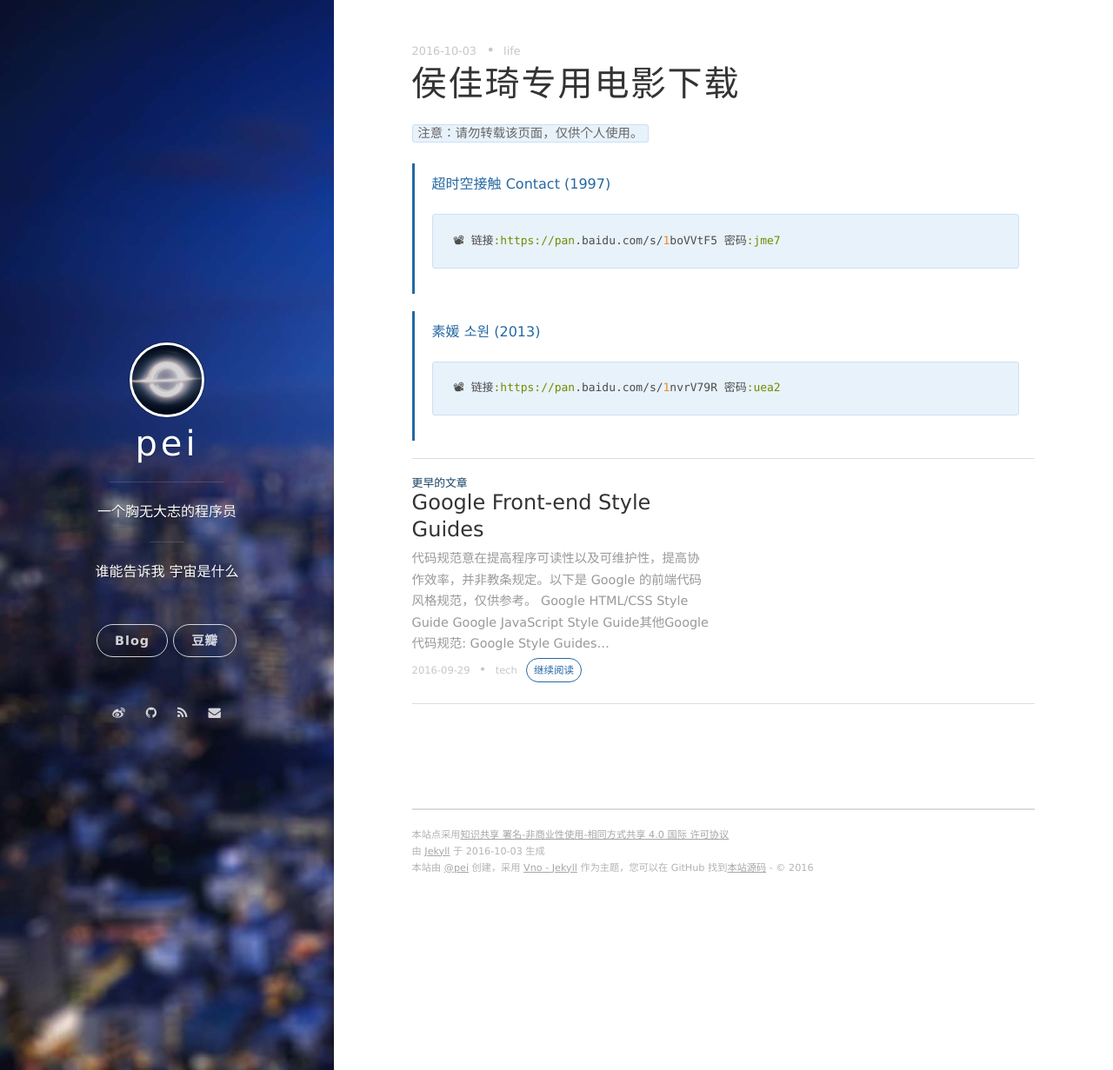
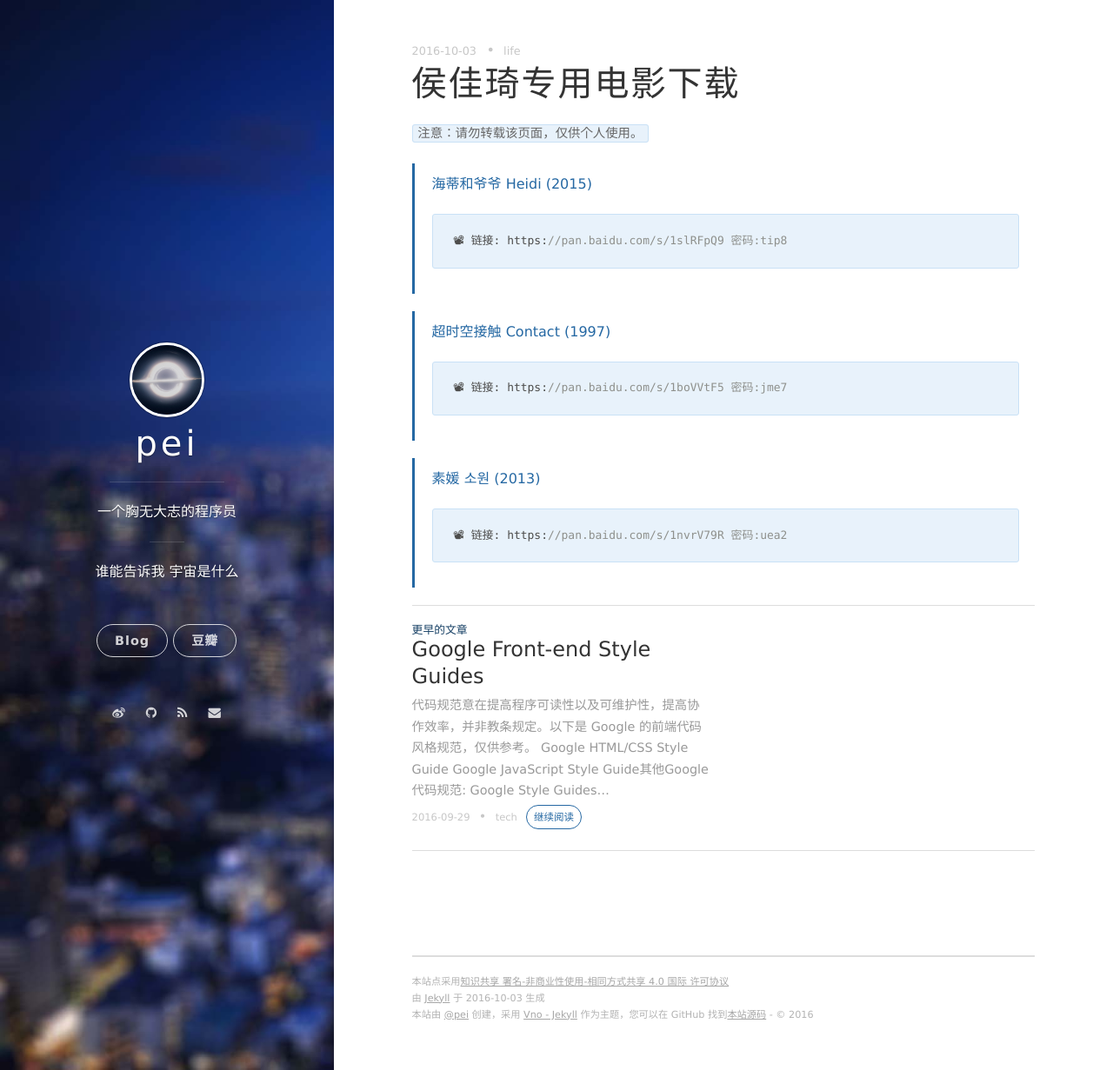
Before and after one commit to peiyucn/peiyucn.github.io, a Jekyll site: the page built from _posts/2016-10-03-hjq-download.md, in a window 1280 px wide and 1231 px high. Shown: the whole window at 87% size. Built offline with Jekyll 4.4.1, drawn with Linux system fonts in a browser that asks for light colours; nearby versions of some CDN libraries; comment, search, counter and statistics services are not loaded.

Commit message:
update blog

````diff
--- a/_posts/2016-10-03-hjq-download.md
+++ b/_posts/2016-10-03-hjq-download.md
@@ -7,16 +7,20 @@
 
 `注意：请勿转载该页面，仅供个人使用。`
 
+>[海蒂和爷爷 Heidi (2015)](https://movie.douban.com/subject/25958717/)
+>
+>```
+>📽 链接: https://pan.baidu.com/s/1slRFpQ9 密码:tip8
+>```
+
 >[超时空接触 Contact (1997)](https://movie.douban.com/subject/1295647/)
 >
 >```
->📽 链接:https://pan.baidu.com/s/1boVVtF5 密码:jme7
+>📽 链接: https://pan.baidu.com/s/1boVVtF5 密码:jme7
 >```
->
 
 >[素媛 소원 (2013)](https://movie.douban.com/subject/21937452/)
 >
 >```
->📽 链接:https://pan.baidu.com/s/1nvrV79R 密码:uea2
+>📽 链接: https://pan.baidu.com/s/1nvrV79R 密码:uea2
 >```
->
````
